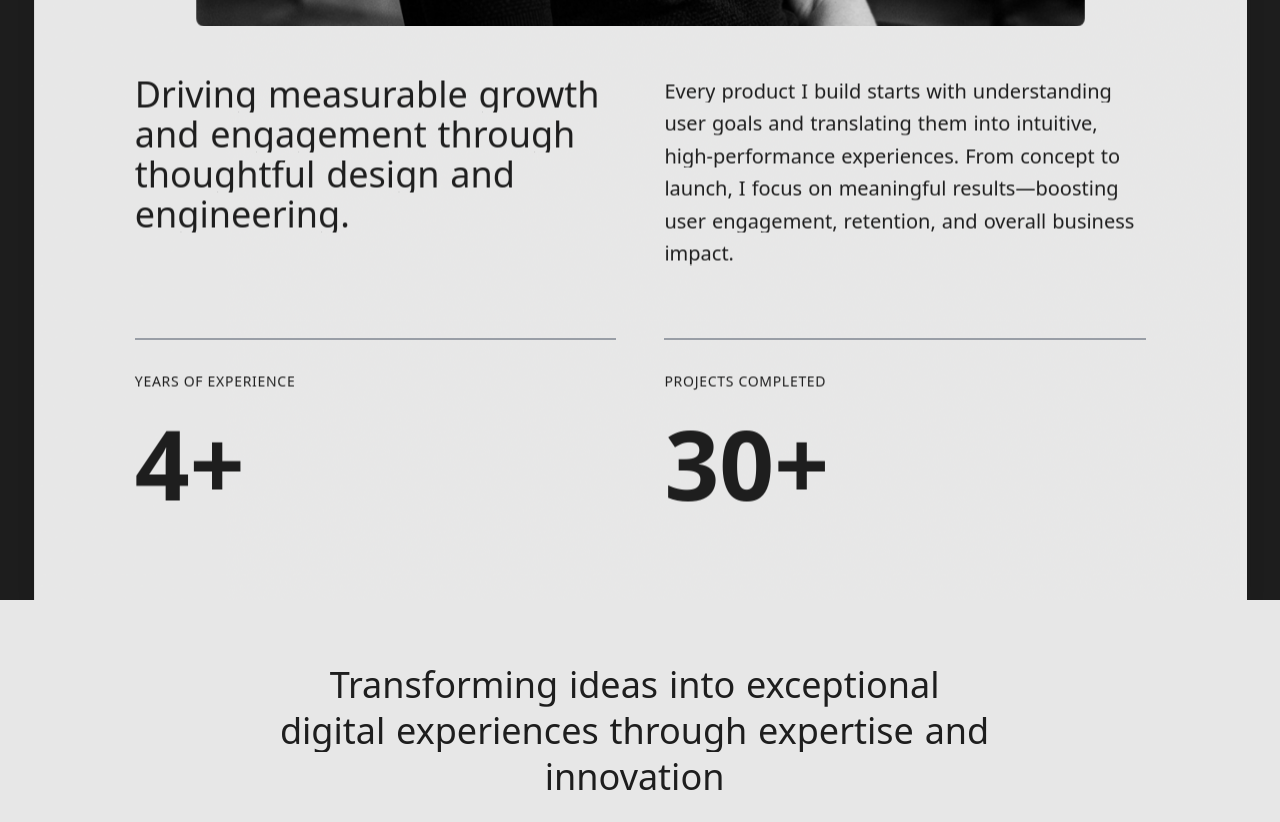
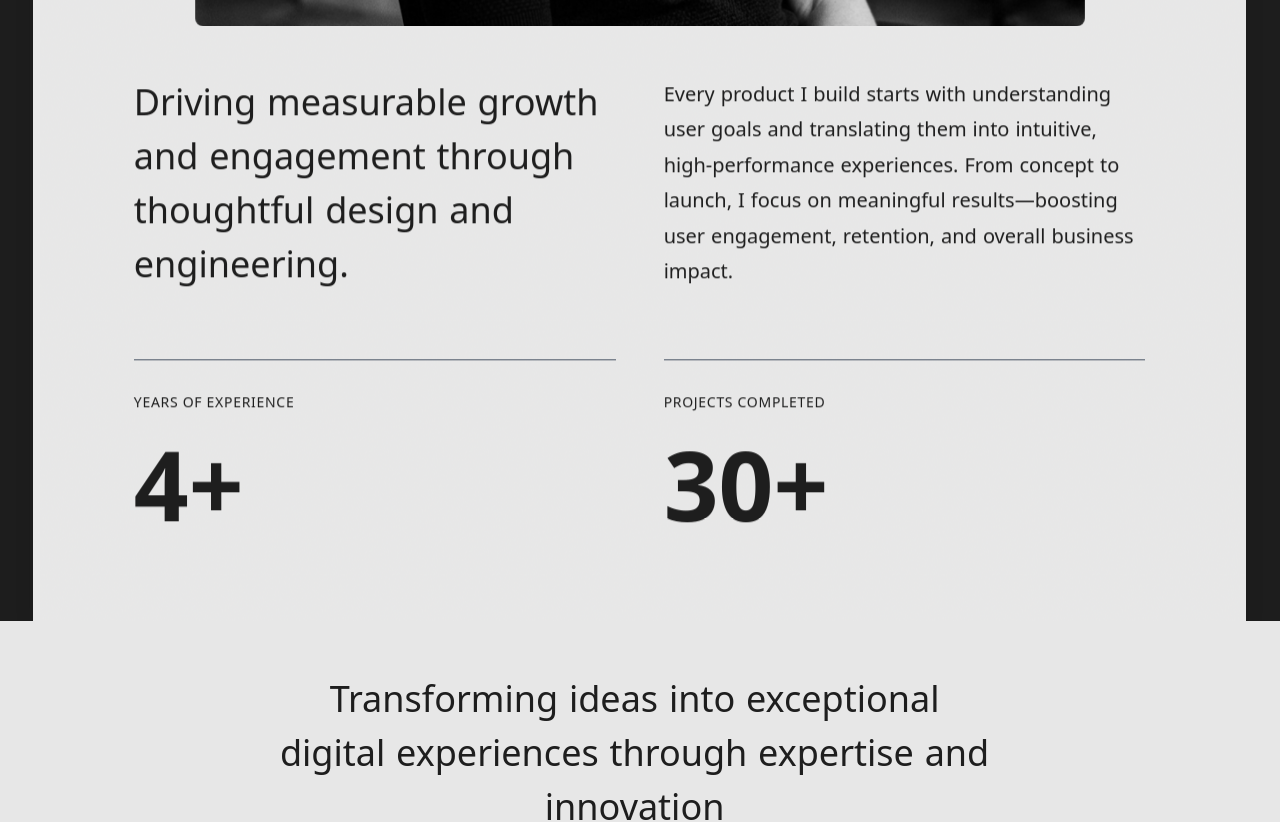
Before and after one commit to Saf1khan/safwan-portfolio, a Next.js app: page / in a window 1280 px wide. Shown: the part 3240-4062 px from the top of the page. Built offline with nearby package versions, Linux system fonts and the light colour scheme; a web font is replaced by a local one.

Commit message:
fix: resolve text clipping on headlines and word reveal animations

```diff
--- a/components/ui/ProfileStory.tsx
+++ b/components/ui/ProfileStory.tsx
@@ -458,7 +458,7 @@ export const ProfileStory = () => {
               <div className="grid grid-cols-1 lg:grid-cols-2 gap-8 lg:gap-12 mb-12 lg:mb-16">
                 {/* Left Headline */}
                 <div
-                  className="text-3xl lg:text-4xl font-medium"
+                  className="text-3xl lg:text-4xl font-medium leading-[1.25]"
                   style={{ perspective: "1000px" }}
                 >
                   <motion.div
@@ -470,11 +470,11 @@ export const ProfileStory = () => {
                     {narrativeText.map((word, i) => (
                       <span
                         key={i}
-                        className="inline-block overflow-hidden mr-[0.3em]"
+                        className="inline-block overflow-hidden mr-[0.3em] pt-2 -mt-2"
                         style={{
-                          lineHeight: 0.8,
+                          lineHeight: 1.25,
                           clipPath:
-                            "polygon(0px 0%, 100% 0%, 100% 100%, 0% 100%)",
+                            "polygon(0px -30%, 100% -30%, 100% 100%, 0% 100%)",
                         }}
                       >
                         <motion.span
@@ -483,7 +483,7 @@ export const ProfileStory = () => {
                             transformOrigin: "center bottom",
                             transformStyle: "preserve-3d",
                           }}
-                          className="inline-block mb-[0.2rem]"
+                          className="inline-block"
                         >
                           {word}
                         </motion.span>
@@ -510,11 +510,11 @@ export const ProfileStory = () => {
                       {storyParagraph.map((word, i) => (
                         <span
                           key={i}
-                          className="inline-block overflow-hidden mr-[0.3em]"
+                          className="inline-block overflow-hidden mr-[0.3em] pt-1 -mt-1"
                           style={{
-                            lineHeight: 0.8,
+                            lineHeight: 1.3,
                             clipPath:
-                              "polygon(0px 0%, 100% 0%, 100% 100%, 0% 100%)",
+                              "polygon(0px -30%, 100% -30%, 100% 100%, 0% 100%)",
                           }}
                         >
                           <motion.span
@@ -523,7 +523,7 @@ export const ProfileStory = () => {
                               transformOrigin: "center bottom",
                               transformStyle: "preserve-3d",
                             }}
-                            className="inline-block mb-[0.2rem]"
+                            className="inline-block"
                           >
                             {word}
                           </motion.span>
@@ -589,7 +589,7 @@ export const ProfileStory = () => {
           {/* Section Headline */}
           <div className="flex flex-col text-left items-center max-w-3xl justify-center mx-auto mb-8 lg:mb-12 px-4 shrink-0">
             <div
-              className="text-sec text-3xl lg:text-4xl font-medium leading-[1.1] text-center"
+              className="text-sec text-3xl lg:text-4xl font-medium leading-[1.25] text-center"
               style={{ perspective: "1000px" }}
             >
               <motion.div
@@ -601,11 +601,11 @@ export const ProfileStory = () => {
                 {servicesHeadline.map((word, i) => (
                   <span
                     key={i}
-                    className="inline-block overflow-hidden mr-[0.3em]"
+                    className="inline-block overflow-hidden mr-[0.3em] pt-2 -mt-2"
                     style={{
-                      lineHeight: 1,
+                      lineHeight: 1.25,
                       clipPath:
-                        "polygon(0px 0%, 100% 0%, 100% 100%, 0% 100%)",
+                        "polygon(0px -30%, 100% -30%, 100% 100%, 0% 100%)",
                     }}
                   >
                     <motion.span
@@ -614,7 +614,7 @@ export const ProfileStory = () => {
                         transformOrigin: "center bottom",
                         transformStyle: "preserve-3d",
                       }}
-                      className="inline-block mb-[0.2rem]"
+                      className="inline-block"
                     >
                       {word}
                     </motion.span>
```
